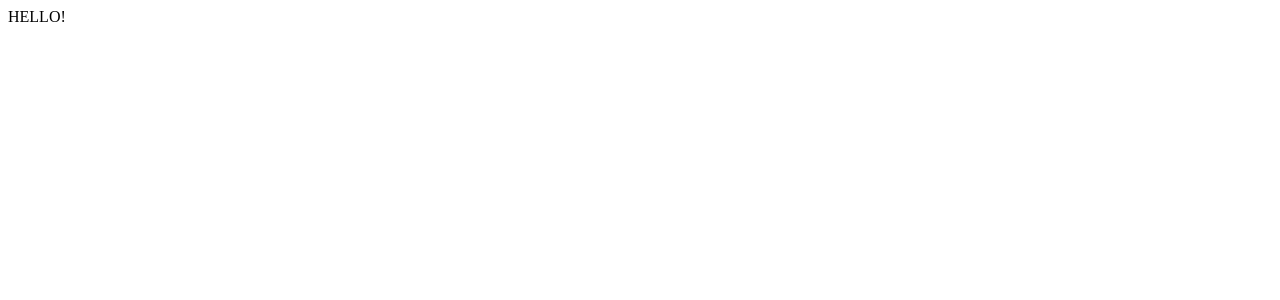
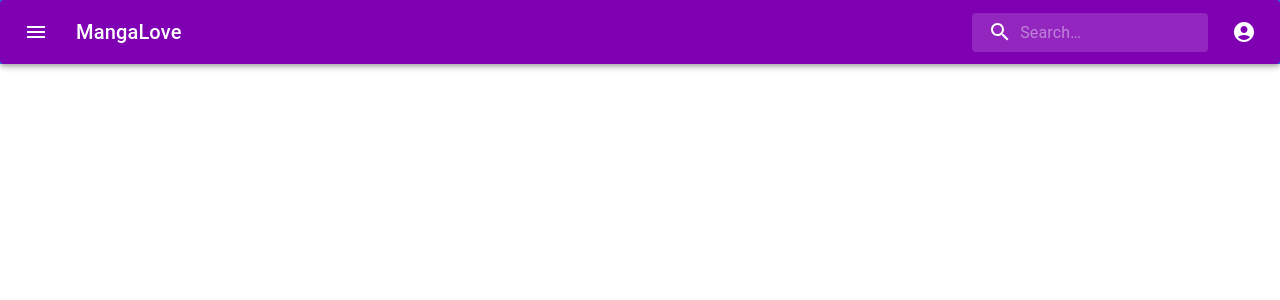
Before and after one commit to lorenapinkala/MangaloveFront, a React (Create React App) app: page / in a window 1280 px wide. Shown: the top 300 px of the page. Built offline with nearby package versions, Linux system fonts and the light colour scheme.

Commit message:
renderizacion de la navbar

```diff
--- a/src/App.js
+++ b/src/App.js
@@ -1,10 +1,12 @@
+import Navbar from './components/Navbar'
+import { Box } from '@mui/material';
 
 
 function App() {
   return (
-    <div className="App">
-      HELLO!
-    </div>
+    <Box>
+      <Navbar/>
+    </Box>
   );
 }
 
```
